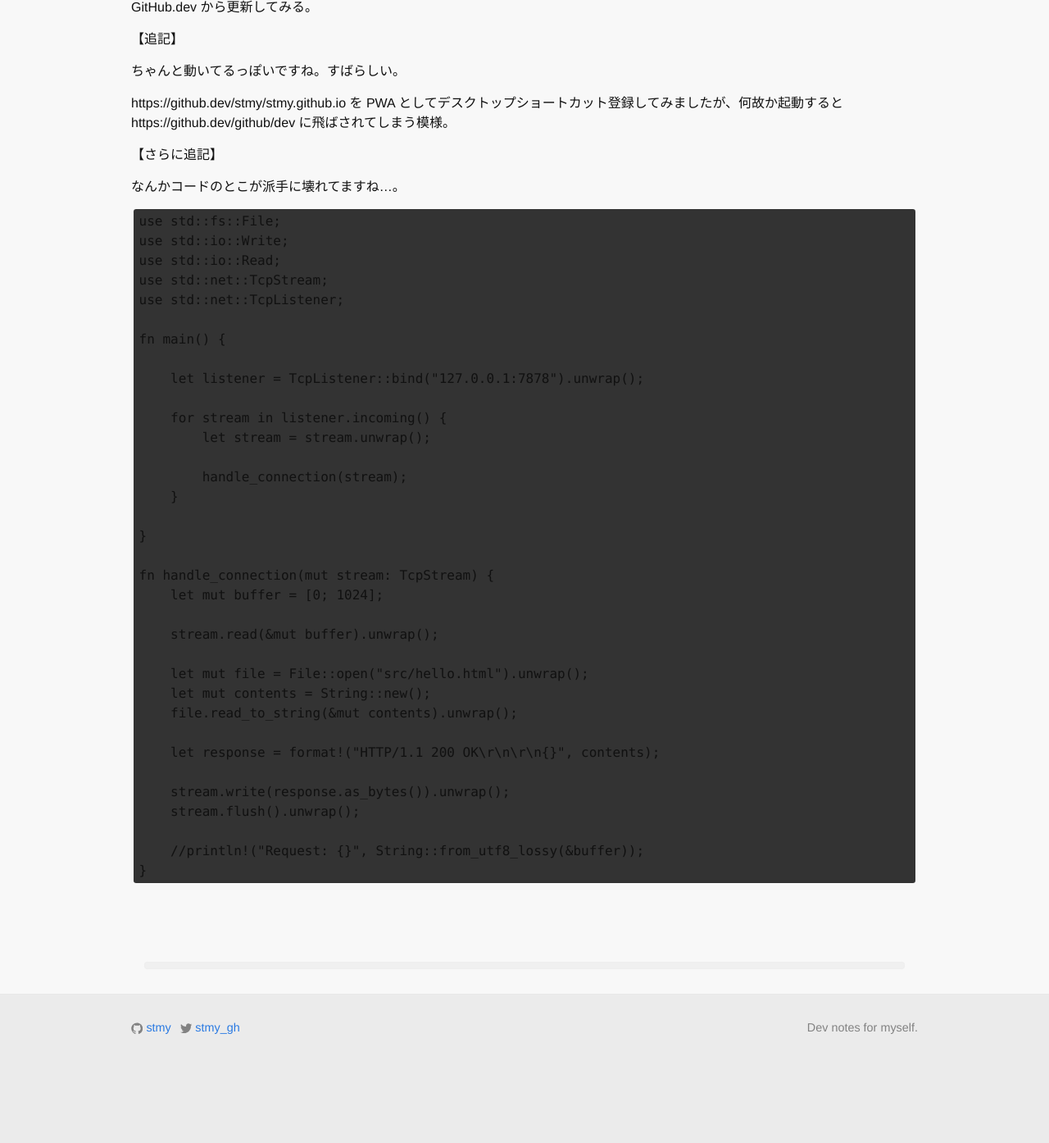
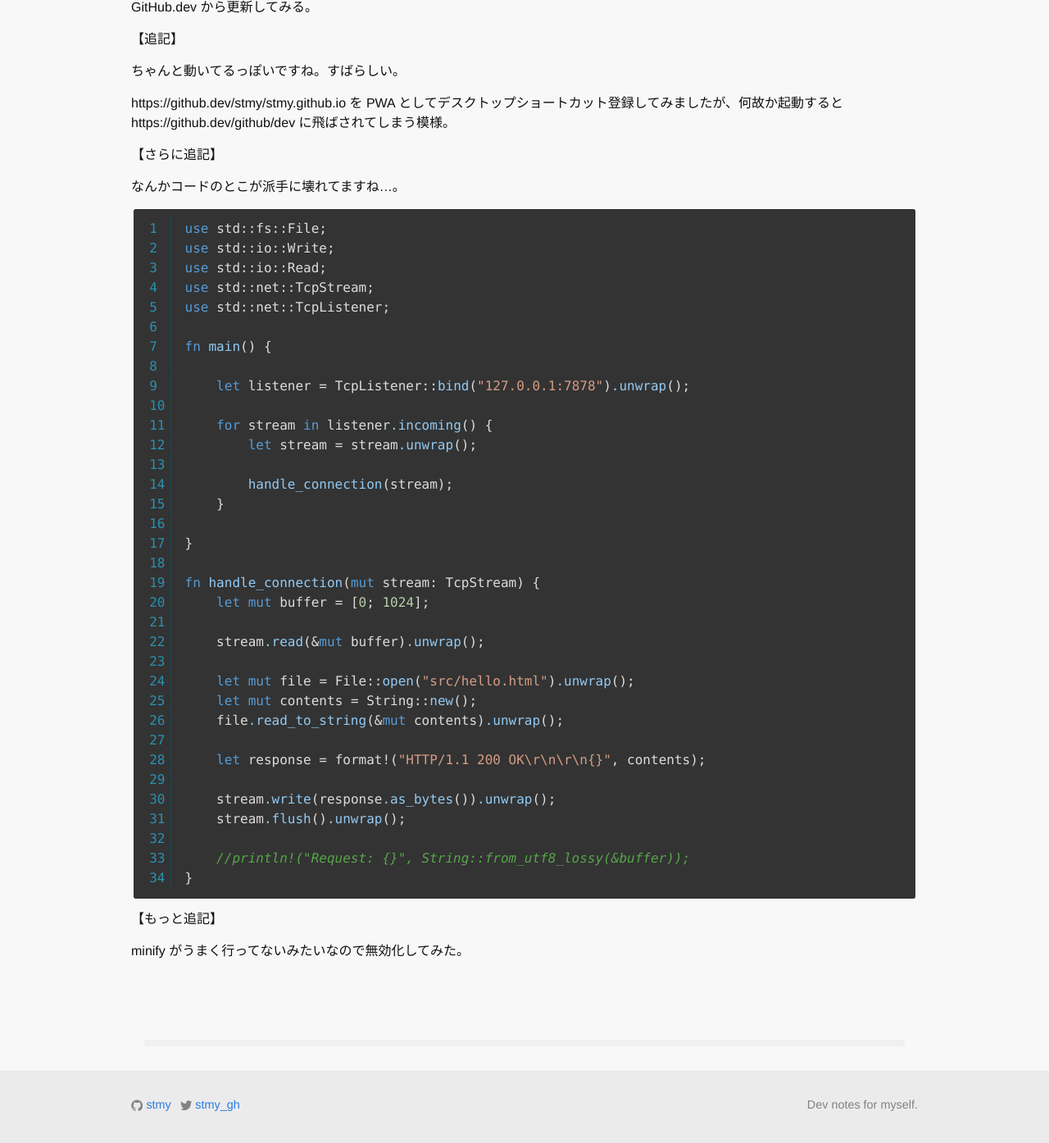
Before and after one commit to stmy/stmy.github.io, a Jekyll site: the page built from _posts/2021-11/2021-11-27-Github-dev.md, in a window 1280 px wide and 1400 px high, scrolled down 243 px. Shown: the top 1394 px of the window at 82% size. Built offline with Jekyll 4.4.1, drawn with Linux system fonts in a browser that asks for light colours; nearby versions of some CDN libraries; some web fonts are replaced; comment, search, counter and statistics services are not loaded; before the commit the page ends 1567 px from its top, so only the background shows below that.

Commit message:
Fix language specifier

````diff
--- a/_posts/2021-11/2021-11-27-Github-dev.md
+++ b/_posts/2021-11/2021-11-27-Github-dev.md
@@ -20,7 +20,7 @@ https://github.dev/stmy/stmy.github.io を PWA としてデスクトップショ
 
 なんかコードのとこが派手に壊れてますね...。
 
-```rust:main.rs
+```rs
 use std::fs::File;
 use std::io::Write;
 use std::io::Read;
@@ -56,3 +56,7 @@ fn handle_connection(mut stream: TcpStream) {
     //println!("Request: {}", String::from_utf8_lossy(&buffer));
 }
 ```
+
+【もっと追記】
+
+minify がうまく行ってないみたいなので無効化してみた。
````
